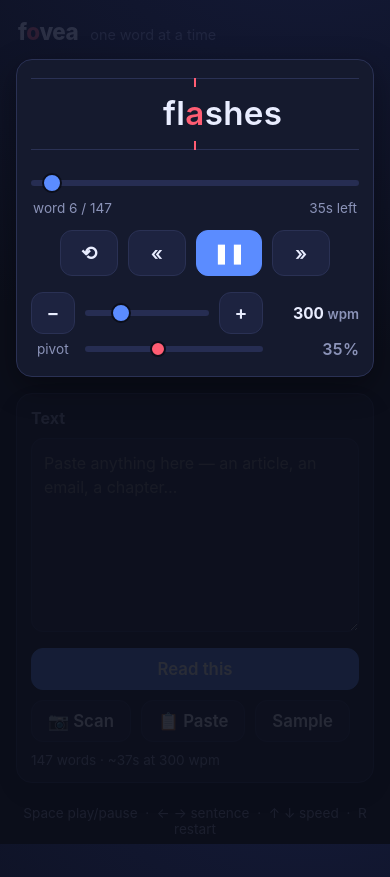
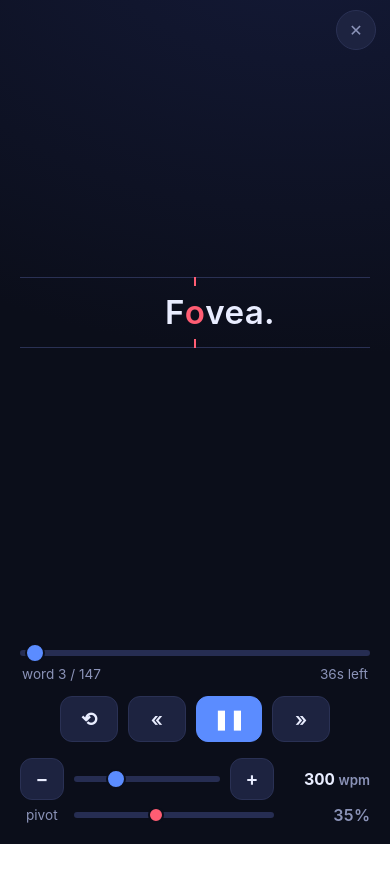
Before and after one commit to dux-kintsugi/cortex, a plain HTML site: page reader/index.html in a window 390 px wide. Both pictures are taken after a click on the button "Play / pause (Space)". After the commit the page ends 844 px from the top, so only its background shows below. Drawn offline with Linux system fonts and the light colour scheme.

Commit message:
Fovea: fullscreen reading mode with settle-in countdown
Play (including scan/URL autoplay) now takes over the screen with the
word centered and controls at the bottom, and holds ~1.5s with a
three-dot countdown before starting so you can settle the phone.
Seeks and sentence jumps resume instantly without the countdown;
pausing stays in reading mode and shows the sentence; X/Esc exits.
Also: SW precache now bypasses the HTTP cache so new versions never
install stale assets.

Co-Authored-By: Claude Fable 5 <noreply@anthropic.com>

```diff
--- a/reader/css/style.css
+++ b/reader/css/style.css
@@ -86,6 +86,12 @@ button { font-family: inherit; color: inherit; }
 #w-before { flex: 1 1 0; text-align: right; min-width: 0; }
 #w-after  { flex: 1 1 0; text-align: left;  min-width: 0; }
 #w-pivot  { flex: 0 0 auto; color: var(--pivot); }
+
+#leadin {
+  height: 1.4em; margin-top: 10px;
+  text-align: center; color: var(--pivot);
+  font-size: 0.95rem; letter-spacing: 5px;
+}
 
 #context {
   margin-top: 14px; text-align: center;
@@ -194,6 +200,39 @@ body.playing #source,
 body.playing footer,
 body.playing #topbar { opacity: 0.12; pointer-events: none; }
 
+/* ---------------- Reading mode (fullscreen takeover) ---------------- */
+#btn-exit { display: none; }
+body.reading { overflow: hidden; }
+body.reading #topbar,
+body.reading #source,
+body.reading footer { display: none; }
+body.reading #stage {
+  position: fixed; inset: 0; z-index: 50;
+  margin: 0; border: 0; border-radius: 0; box-shadow: none;
+  height: 100vh; height: 100dvh;
+  display: flex; flex-direction: column;
+  padding: calc(16px + env(safe-area-inset-top, 0px))
+           max(20px, env(safe-area-inset-right, 0px))
+           calc(16px + env(safe-area-inset-bottom, 0px))
+           max(20px, env(safe-area-inset-left, 0px));
+  background: radial-gradient(1200px 800px at 80% -10%, #141a38 0%, var(--bg) 55%);
+}
+body.reading #stage > :not(#btn-exit) {
+  width: 100%; max-width: 640px;
+  margin-left: auto; margin-right: auto;
+}
+/* two auto margins split the free space: reticle block centered, controls at bottom */
+body.reading #reticle { margin-top: auto; }
+body.reading #scrub { margin-top: auto; }
+body.reading #btn-exit {
+  display: block; position: absolute;
+  top: calc(10px + env(safe-area-inset-top, 0px)); right: 14px;
+  border: 1px solid var(--line); background: var(--panel-2);
+  border-radius: 50%; width: 40px; height: 40px;
+  font-size: 1rem; color: var(--muted); cursor: pointer;
+}
+body.reading #btn-exit:hover { color: var(--text); background: var(--panel-3); }
+
 @media (max-width: 480px) {
   .panel { padding: 14px; }
   footer { font-size: 0.75rem; }
--- a/reader/index.html
+++ b/reader/index.html
@@ -21,11 +21,13 @@
     </header>
 
     <section id="stage" class="panel">
+      <button id="btn-exit" title="Exit reading mode (Esc)">✕</button>
       <div id="reticle" title="Tap to play / pause">
         <div class="guide"><span class="notch notch-top"></span></div>
         <div id="word"><span id="w-before"></span><span id="w-pivot"></span><span id="w-after"></span></div>
         <div class="guide"><span class="notch notch-bottom"></span></div>
       </div>
+      <div id="leadin"></div>
 
       <div id="context" class="muted" hidden></div>
 
--- a/reader/js/app.js
+++ b/reader/js/app.js
@@ -12,7 +12,7 @@
 
   var el = {
     word: $('word'), before: $('w-before'), pivot: $('w-pivot'), after: $('w-after'),
-    reticle: $('reticle'), context: $('context'),
+    reticle: $('reticle'), context: $('context'), leadin: $('leadin'), exit: $('btn-exit'),
     scrub: $('scrub'), statPos: $('stat-pos'), statLeft: $('stat-left'),
     play: $('btn-play'), back: $('btn-back'), fwd: $('btn-fwd'), restart: $('btn-restart'),
     wpm: $('wpm'), wpmVal: $('wpm-val'), wpmMinus: $('wpm-minus'), wpmPlus: $('wpm-plus'),
@@ -184,7 +184,34 @@
     }, delay);
   }
 
-  function play() {
+  // Fullscreen takeover while reading: word centered mid-screen, controls
+  // at the bottom. Entered on play, left via ✕ / Esc (pausing stays in it).
+  function enterReading() {
+    if (document.body.classList.contains('reading')) return;
+    document.body.classList.add('reading');
+    var de = document.documentElement;
+    if (de.requestFullscreen) {
+      try { de.requestFullscreen().catch(function () {}); } catch (e) {}
+    }
+  }
+
+  function exitReading() {
+    pause();
+    document.body.classList.remove('reading');
+    if (document.fullscreenElement && document.exitFullscreen) {
+      document.exitFullscreen().catch(function () {});
+    }
+  }
+
+  var leadTimers = [];
+  function clearLead() {
+    leadTimers.forEach(clearTimeout);
+    leadTimers = [];
+    el.leadin.textContent = '';
+  }
+
+  // lead=false (internal resume after a seek) skips the countdown.
+  function play(lead) {
     if (playing || !tokens.length) return;
     if (pos >= tokens.length - 1 && tokens.length > 1) pos = 0; // replay from the top
     playing = true;
@@ -192,14 +219,22 @@
     document.body.classList.add('playing');
     el.play.textContent = '❚❚';
     el.context.hidden = true;
+    enterReading();
     requestWakeLock();
-    tick();
+    if (lead === false) { tick(); return; }
+    // ~1.5s lead-in: first word is up, dots count down while you settle in.
+    renderWord(); renderStats(); renderScrub();
+    ['● ● ●', '● ●', '●'].forEach(function (d, i) {
+      leadTimers.push(setTimeout(function () { el.leadin.textContent = d; }, i * 500));
+    });
+    leadTimers.push(setTimeout(function () { clearLead(); tick(); }, 1500));
   }
 
   function pause() {
     if (!playing) return;
     playing = false;
     clearTimeout(timer);
+    clearLead();
     document.body.classList.remove('playing');
     el.play.textContent = '▶';
     releaseWakeLock();
@@ -221,7 +256,7 @@
     ramp = 0;
     renderAll();
     LS.set('pos', pos);
-    if (keepPlaying && wasPlaying) play();
+    if (keepPlaying && wasPlaying) play(false);
   }
 
   function sentenceStart(i) {
@@ -465,6 +500,7 @@
 
   el.play.addEventListener('click', toggle);
   el.reticle.addEventListener('click', toggle);
+  el.exit.addEventListener('click', exitReading);
   el.restart.addEventListener('click', function () { seek(0, false); });
   el.back.addEventListener('click', prevSentence);
   el.fwd.addEventListener('click', nextSentence);
@@ -515,6 +551,7 @@
     else if (e.key === 'ArrowLeft') { e.preventDefault(); prevSentence(); }
     else if (e.key === 'ArrowRight') { e.preventDefault(); nextSentence(); }
     else if (e.key === 'r' || e.key === 'R') { seek(0, false); }
+    else if (e.key === 'Escape') { exitReading(); }
   });
 
   // Pause when the tab is hidden — never lose your place mid-flash.
```
Also changed, not shown: reader/sw.js (+5 -2 lines), 1 other file.
